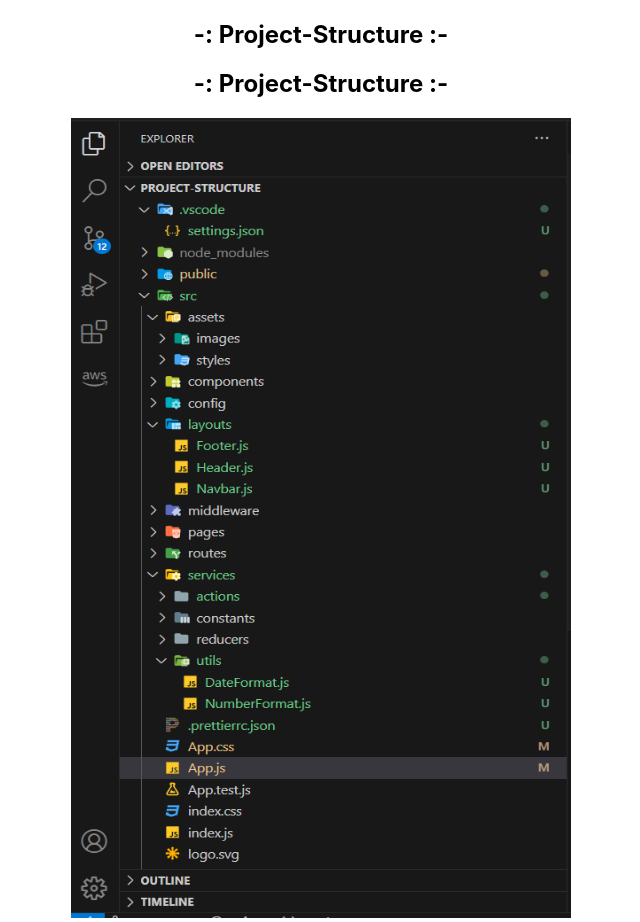
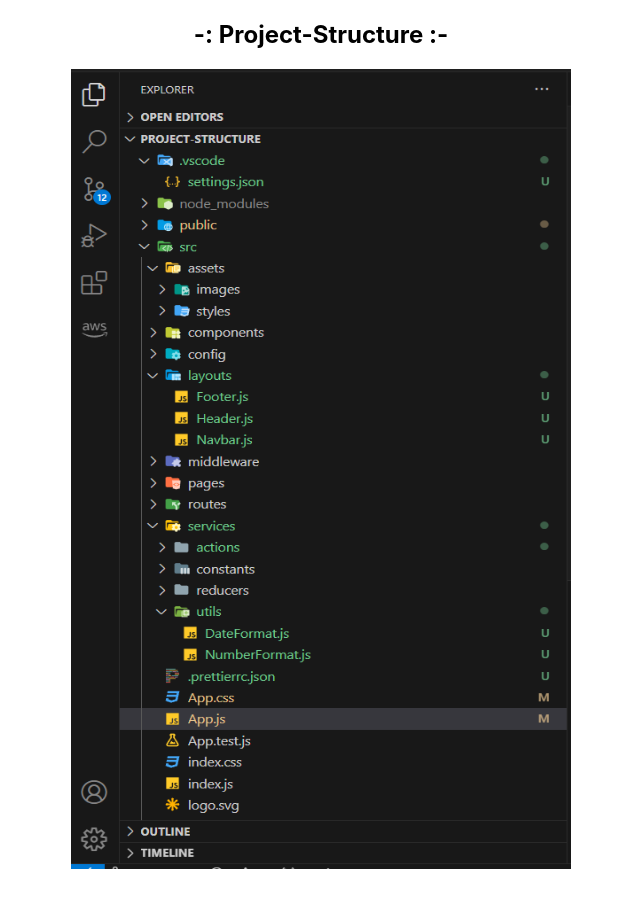
Before and after one commit to rahman-atiqur/React-project-structure, a React (Create React App) app: page / in a window 1280 px wide. Shown: the whole page, without its empty margins (319-959 px from the left). After the commit the page ends 873 px from the top, so only its background shows below. Built offline with nearby package versions, Linux system fonts and the light colour scheme.

Commit message:
test commit

```diff
--- a/src/App.js
+++ b/src/App.js
@@ -7,8 +7,13 @@
         <>
             <div className="App">
                 <h2>-: Project-Structure :-</h2>
-                <h2>-: Project-Structure :-</h2>
                 <img src={screenShot} alt="logo" width={500} height={800} />
+                {/* <img
+                    src={screenShot}
+                    className="App-logo"
+                    alt="logo"
+
+                /> */}
             </div>
         </>
     );
```
